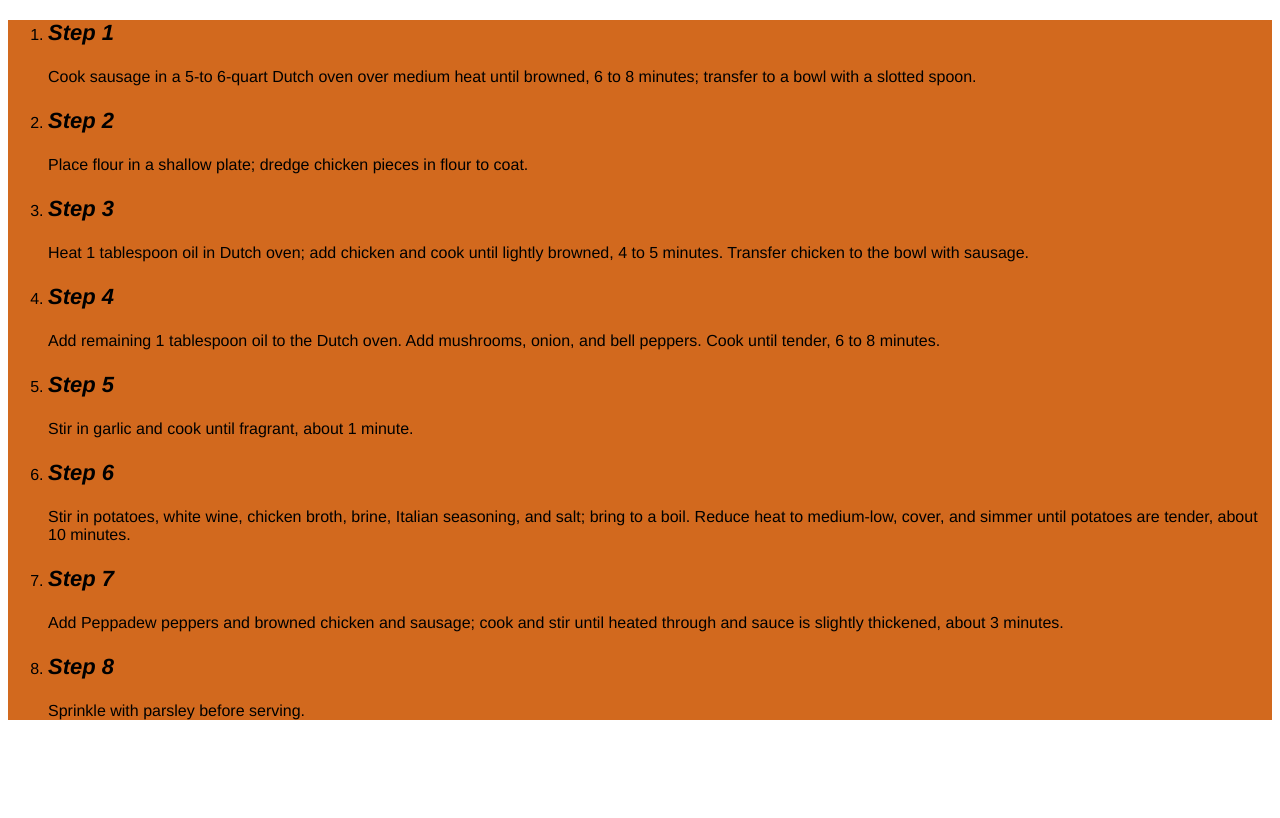
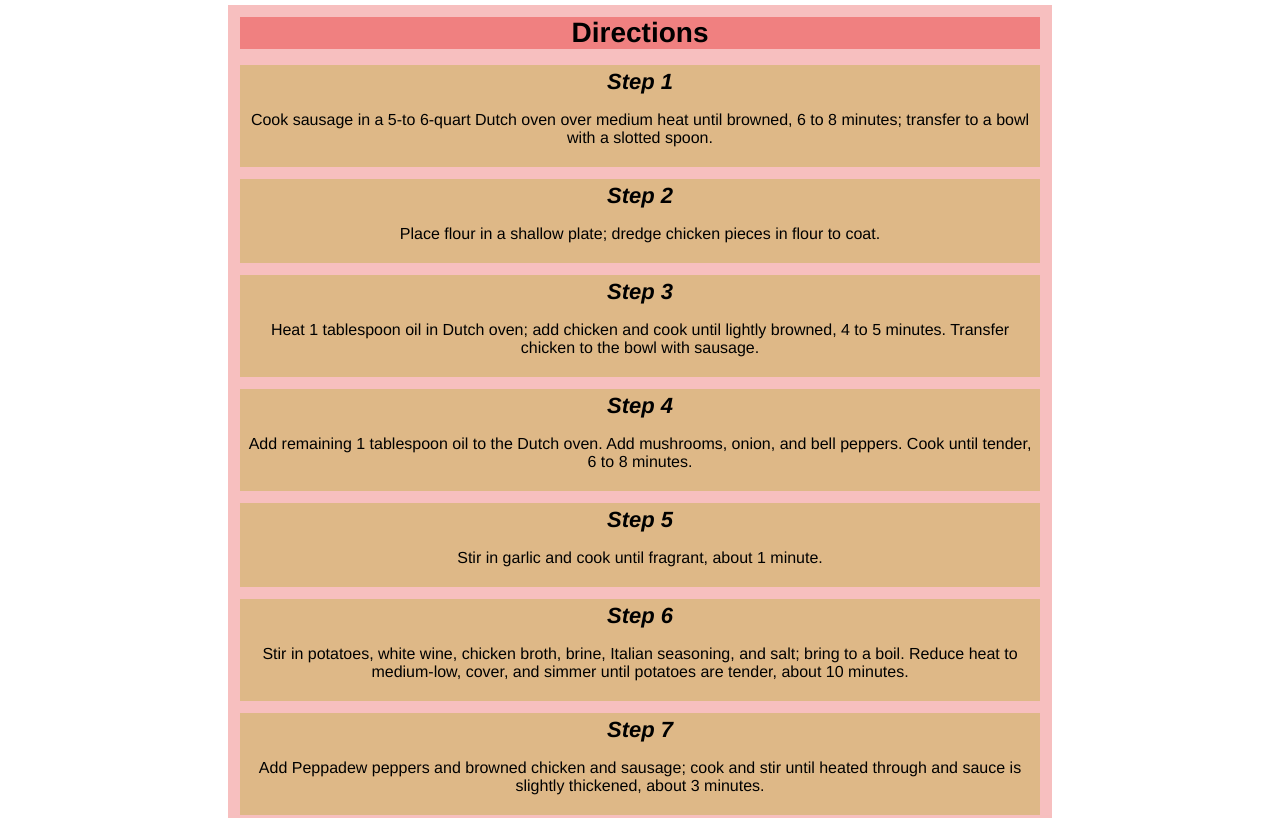
Before and after one commit to SirTortuga333/odin-recipes, a plain HTML site: page recipes/chicken-murphy.html in a window 1280 px wide. Shown: the part 1227-2045 px from the top of the page. Before the commit the page ends 1963 px from the top, so only its background shows below. Drawn offline with Linux system fonts and the light colour scheme.

Commit message:
Modify Recipe page with new Style.css
Added new style to chicken-murphy.html with use of divs and
different sizes of padding and margin to try stylize the page.
Pending to modify the rest of the recipes.

```diff
--- a/recipes/chicken-murphy.html
+++ b/recipes/chicken-murphy.html
@@ -6,10 +6,15 @@
     <link rel="stylesheet" href="../style.css">
 </head>
 <body>
+    <div class="container-title">
         <h1 class="title">Chicken Murphy</h1>
+    </div>
+    <div class="container-image">
         <img class="image" src="https://www.allrecipes.com/thmb/zyFOqO9NukVntvUi7jcsrcKM1tw=/750x0/filters:no_upscale():max_bytes(150000):strip_icc():format(webp)/34870-chicken-murphy-ddmfs-4x3-02da98bb5627455493026bda330c989d.jpg" alt="Chicken Murphy">
         <p class="image-desc">Chicken Murphy is a hearty and flavor-packed stew made with Italian sausage, chicken thighs, potatoes, mushrooms, and sweet and spicy Peppadew peppers in a delicious garlic and white wine sauce. It’s comfort food with a kick!</p>
+    </div>
 
+    <div class="container-ingredients">
         <h2 class="subtitle">Ingredients</h2>
         <ul>
             <li><p>1 pound bulk Italian sausage</p></li>
@@ -30,42 +35,45 @@
             <li><p>1 cup Peppadew peppers, halved</p></li>
             <li><p>chopped fresh Italian parsley</p></li>
         </ul>
+    </div>
 
+    <div class="container-directions">
         <h2 class="subtitle">Directions</h2>
-    <ol>
-        <li>
+        <ul>
+            <li class="directions">
                 <h3>Step 1</h3>
                 <p>Cook sausage in a 5-to 6-quart Dutch oven over medium heat until browned, 6 to 8 minutes; transfer to a bowl with a slotted spoon.</p>
             </li>
-        <li>
+            <li class="directions">
                 <h3>Step 2</h3>
                 <p>Place flour in a shallow plate; dredge chicken pieces in flour to coat.</p>
             </li>
-        <li>
+            <li class="directions">
                 <h3>Step 3</h3>
                 <p>Heat 1 tablespoon oil in Dutch oven; add chicken and cook until lightly browned, 4 to 5 minutes. Transfer chicken to the bowl with sausage.</p>
             </li>
-        <li>
+            <li class="directions">
                 <h3>Step 4</h3>
                 <p>Add remaining 1 tablespoon oil to the Dutch oven. Add mushrooms, onion, and bell peppers. Cook until tender, 6 to 8 minutes.</p>
             </li>
-        <li>
+            <li class="directions">
                 <h3>Step 5</h3>
                 <p>Stir in garlic and cook until fragrant, about 1 minute.</p>
             </li>
-        <li>
+            <li class="directions">
                 <h3>Step 6</h3>
                 <p>Stir in potatoes, white wine, chicken broth, brine, Italian seasoning, and salt; bring to a boil. Reduce heat to medium-low, cover, and simmer until potatoes are tender, about 10 minutes.</p>
             </li>
-        <li>
+            <li class="directions">
                 <h3>Step 7</h3>
                 <p>Add Peppadew peppers and browned chicken and sausage; cook and stir until heated through and sauce is slightly thickened, about 3 minutes.</p>
             </li>
-        <li>
+            <li class="directions">
                 <h3>Step 8</h3>
                 <p>Sprinkle with parsley before serving.</p>
             </li>
-    </ol>
+        </ul>
+    </div>
 
 </body>
 </html>
--- a/style.css
+++ b/style.css
@@ -46,26 +46,57 @@ li{
     margin: 10px auto;
 }
 
+.container-image{
+    width: 600px;
+    margin: 10px auto;
+    background-color: lightblue;
+    padding: 16px;
+}
+
 .image{
     width: 500px;
     height: auto;
+    margin: 0px auto;
+    display: block;
 }
 
 .image-desc{
     font-size: small;
+    text-align: center;
+    margin-bottom: 0px;
+}
+
+.container-ingredients,
+.container-directions{
+    width: 800px;
+    margin: 0px auto;
+    background-color: rgba(240, 128, 128, 0.5);
+    padding: 12px;
+    padding-bottom: 1px;
+    margin: 0px auto 12px;
 }
 
 .subtitle{
     font-size: 28px;
-    background-color: red;
+    background-color: lightcoral;
+    margin: 0px;
+}
+
+.directions{
+    background-color: burlywood;
+    margin: 12px auto;
+    padding: 4px;
 }
 
 h3{
     font-size: 22px;
+    margin: 0px;
 }
 
 ul{
     list-style-type: none;
+    padding: 0px;
+    margin-bottom: 0px;
 }
 
 ol{
```
Lines whose indentation alone changed are shown as unchanged.
